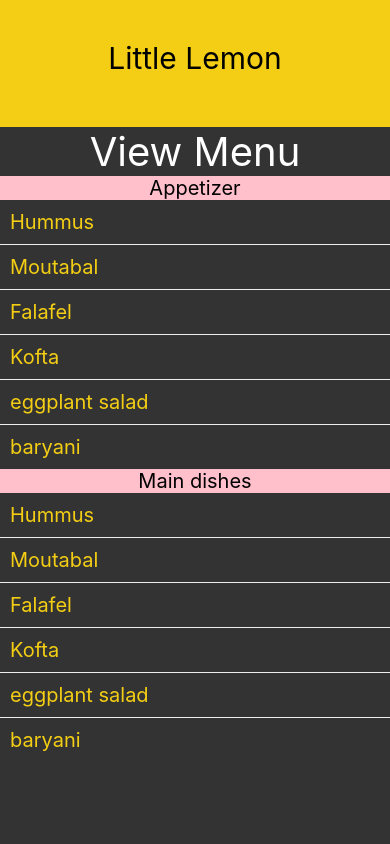
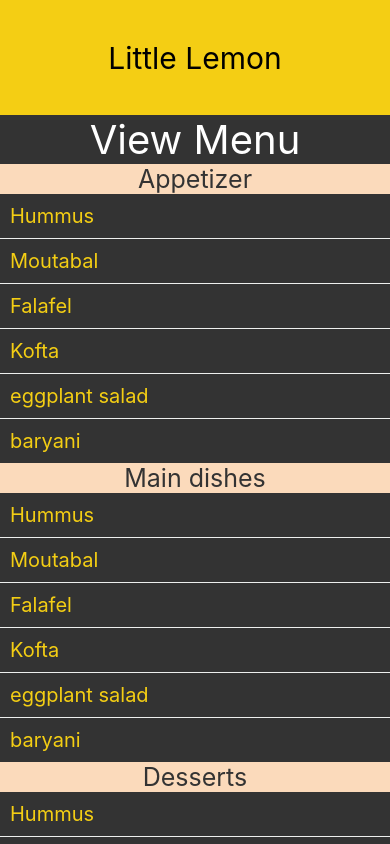
Before and after one commit to Hussain-hamim/Taskly, a React Native app: screen / in a window 390 px wide. Built offline with nearby package versions, Linux system fonts and the light colour scheme.

Commit message:
refactor some styles

```diff
--- a/components/MenuItems.js
+++ b/components/MenuItems.js
@@ -159,7 +159,7 @@ export default MenuItems;
 
 const menuStyles = StyleSheet.create({
   container: {
-    flex: 0.75,
+    flex: 0.95,
   },
   innerContainer: {
     paddingHorizontal: 40,
@@ -185,8 +185,10 @@ const menuStyles = StyleSheet.create({
     borderColor: "#EDEFEE",
   },
   sectionHeader: {
-    backgroundColor: "pink",
+    backgroundColor: "#fbdabb",
     textAlign: "center",
-    fontSize: 20,
+    fontSize: 25,
+    flexWrap: "wrap",
+    color: "#333333",
   },
 });
```
